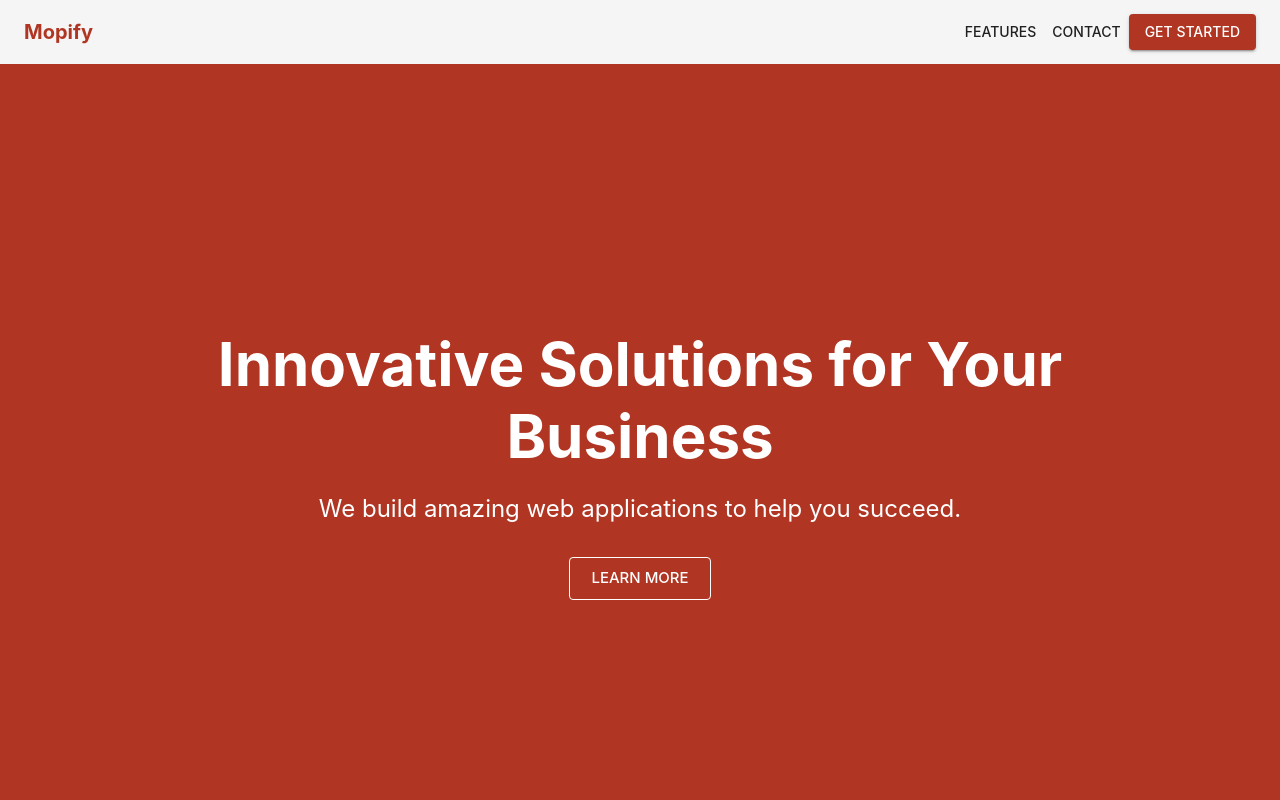
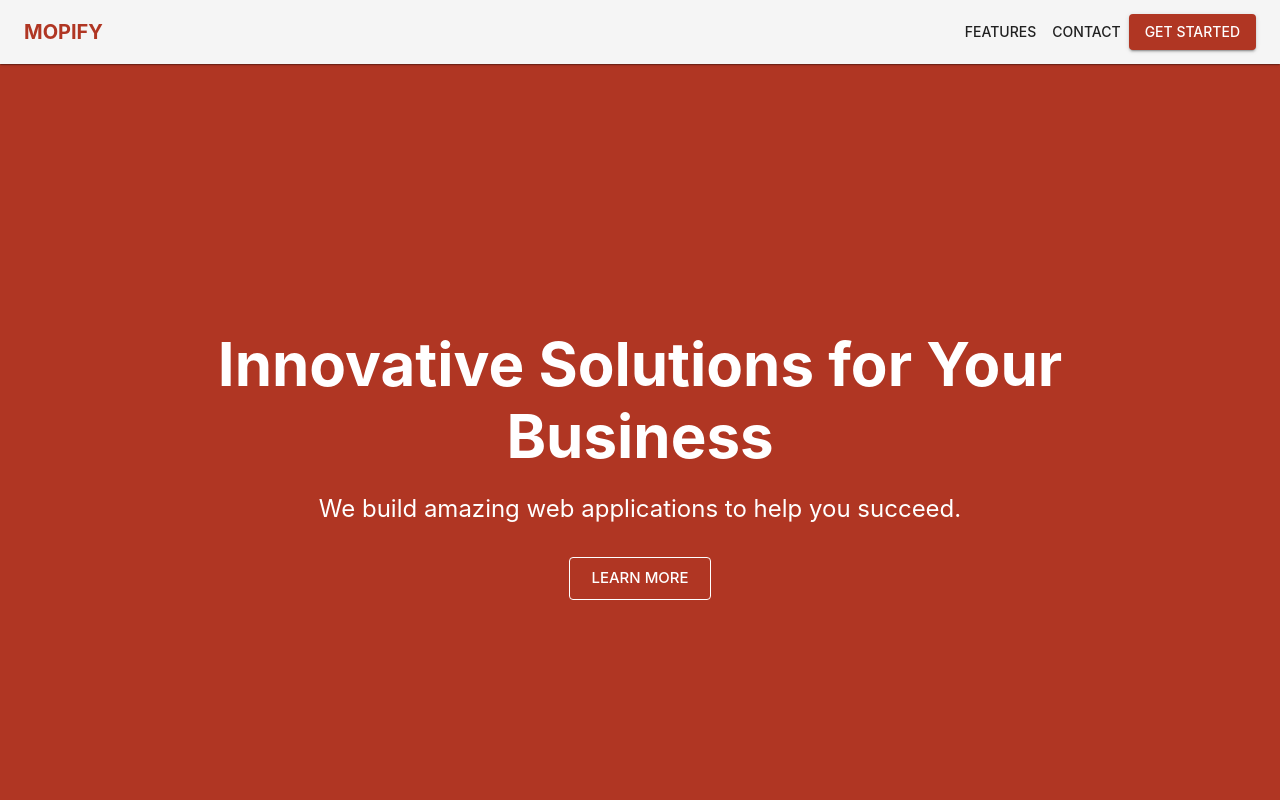
Before and after one commit to iarshtejay/mopify, a React (Vite) app: page / in a window 1280 px wide. Shown: the top 800 px of the page. Built offline with nearby package versions, Linux system fonts and the light colour scheme.

Commit message:
feat: transparent blur effect on AppBar

```diff
--- a/src/components/Header.jsx
+++ b/src/components/Header.jsx
@@ -1,16 +1,36 @@
-import React from 'react';
-import { AppBar, Toolbar, Typography, Button } from '@mui/material';
+import React from "react";
+import { AppBar, Toolbar, Typography, Button } from "@mui/material";
 
 function Header() {
   return (
-    <AppBar position="static" color="default" elevation={1}>
+    <AppBar
+      position="sticky"
+      elevation={1}
+      color="default"
+      // Frosted Glass
+      // style={{
+      //   backgroundColor: "rgba(255, 255, 255, 0.25)",
+      //   backdropFilter: "blur(10px)",
+      //   WebkitBackdropFilter: "blur(10px)",
+      // }}
+    >
       <Toolbar>
-        <Typography variant="h6" component="div" sx={{ flexGrow: 1, color: 'primary.main', fontWeight: 'bold' }}>
-          Mopify
+        <Typography
+          variant="h6"
+          component="div"
+          sx={{ flexGrow: 1, color: "primary.main", fontWeight: "bold" }}
+        >
+          MOPIFY
         </Typography>
-        <Button color="inherit" href="#features">Features</Button>
-        <Button color="inherit" href="#contact">Contact</Button>
-        <Button variant="contained" color="primary">Get Started</Button>
+        <Button color="inherit" href="#features">
+          Features
+        </Button>
+        <Button color="inherit" href="#contact">
+          Contact
+        </Button>
+        <Button variant="contained" color="primary">
+          Get Started
+        </Button>
       </Toolbar>
     </AppBar>
   );
```
